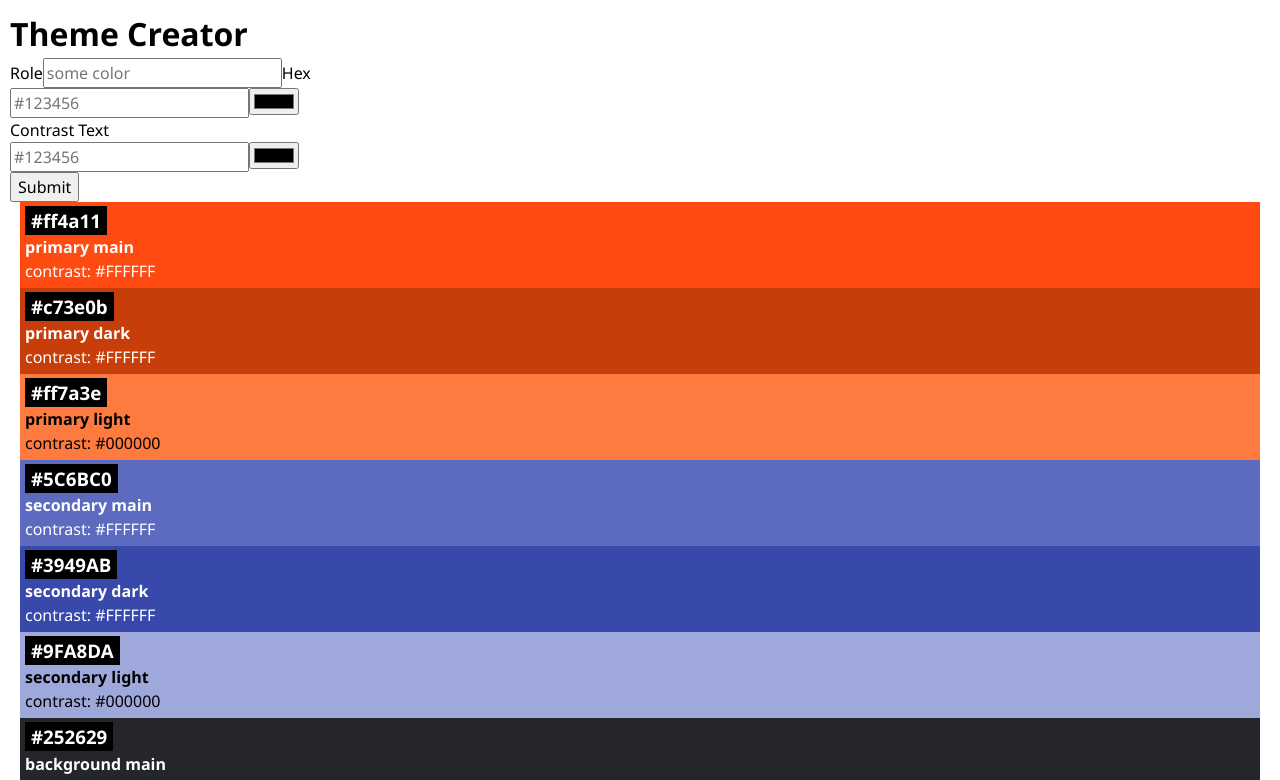
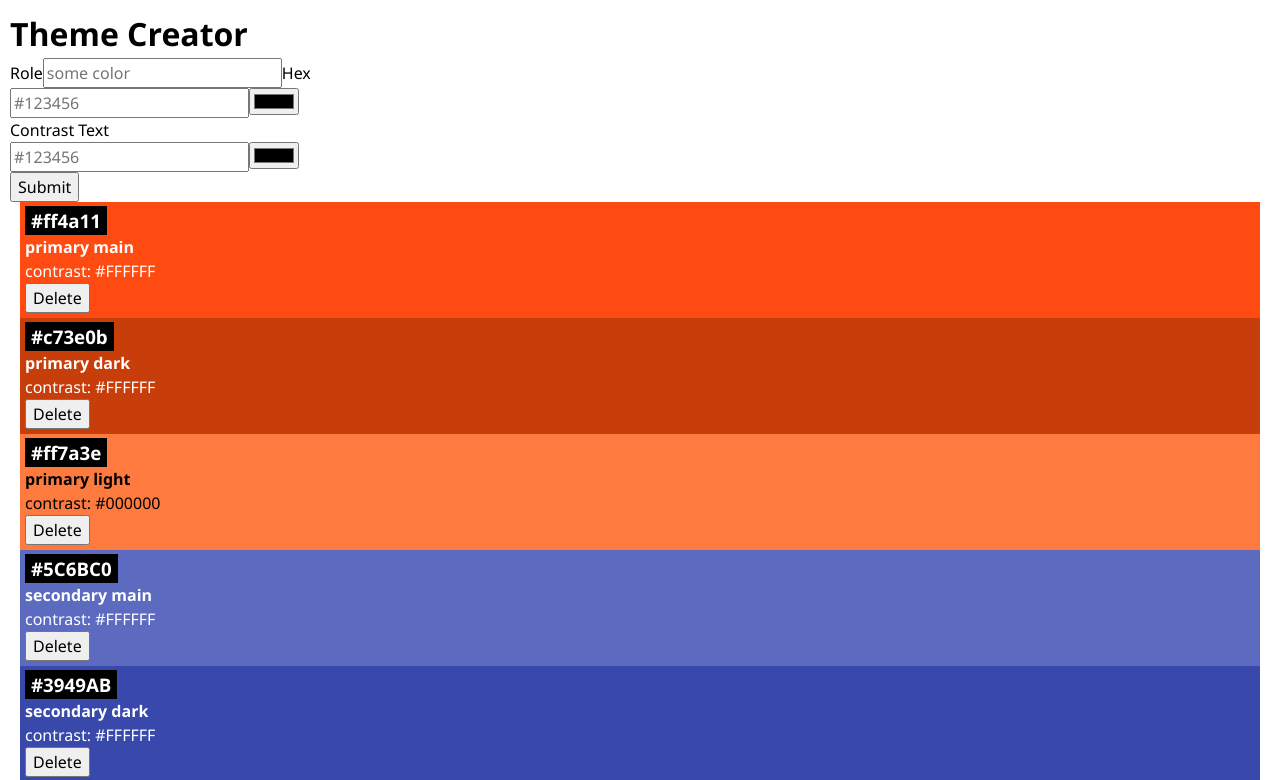
Before and after one commit to whereisjady/web-react-recap-project, a React (Vite) app: page / in a window 1280 px wide. Shown: the top 780 px of the page. Built offline with nearby package versions, Linux system fonts and the light colour scheme.

Commit message:
added delete

```diff
--- a/src/App.jsx
+++ b/src/App.jsx
@@ -5,10 +5,16 @@ import ColorForm from "./Components/ColorForm/ColorForm";
 import { useState } from "react";
 
 function App() {
+  function handleDeleteColor(colorId) {
+    setColors((prevColors) =>
+      prevColors.filter((color) => color.id !== colorId)
+    );
+  }
+
   const [colors, setColors] = useState(initialColors);
   function addColor(myColor) {
     console.log(myColor);
-    // const newColors = [cupcake, ...colors];
+    // const newColors = [myColor, ...colors];
     setColors([myColor, ...colors]);
   }
   console.log(colors);
@@ -17,7 +23,9 @@ function App() {
       <h1>Theme Creator</h1>
       <ColorForm onAddColor={addColor} />
       {colors.map((color) => {
-        return <Color key={color.id} color={color} />;
+        return (
+          <Color key={color.id} color={color} onDelete={handleDeleteColor} />
+        );
       })}
     </>
   );
--- a/src/Components/Color/Color.jsx
+++ b/src/Components/Color/Color.jsx
@@ -1,6 +1,6 @@
 import "./Color.css";
 
-export default function Color({ color }) {
+export default function Color({ color, onDelete }) {
   return (
     <div
       className="color-card"
@@ -12,6 +12,7 @@ export default function Color({ color }) {
       <h3 className="color-card-headline">{color.hex}</h3>
       <h4>{color.role}</h4>
       <p>contrast: {color.contrastText}</p>
+      <button onClick={() => onDelete(color.id)}>Delete</button>
     </div>
   );
 }
```
